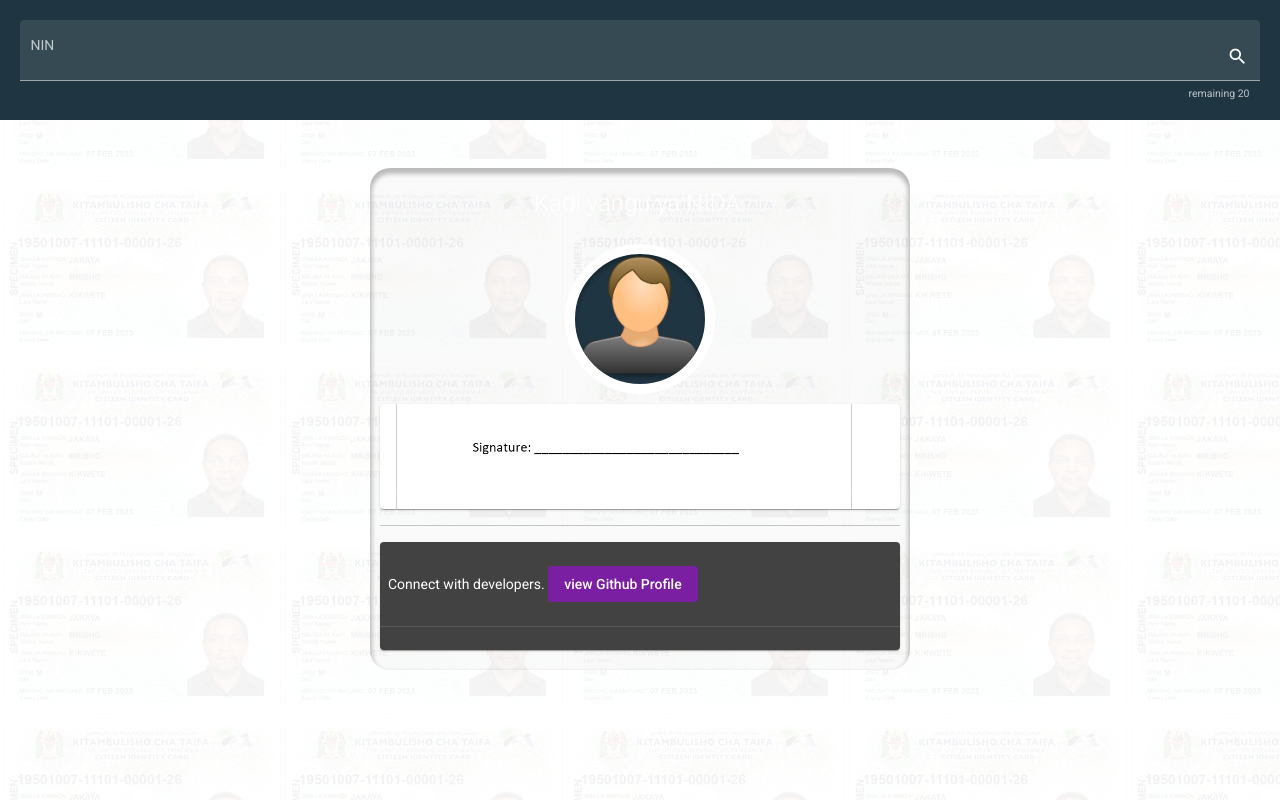
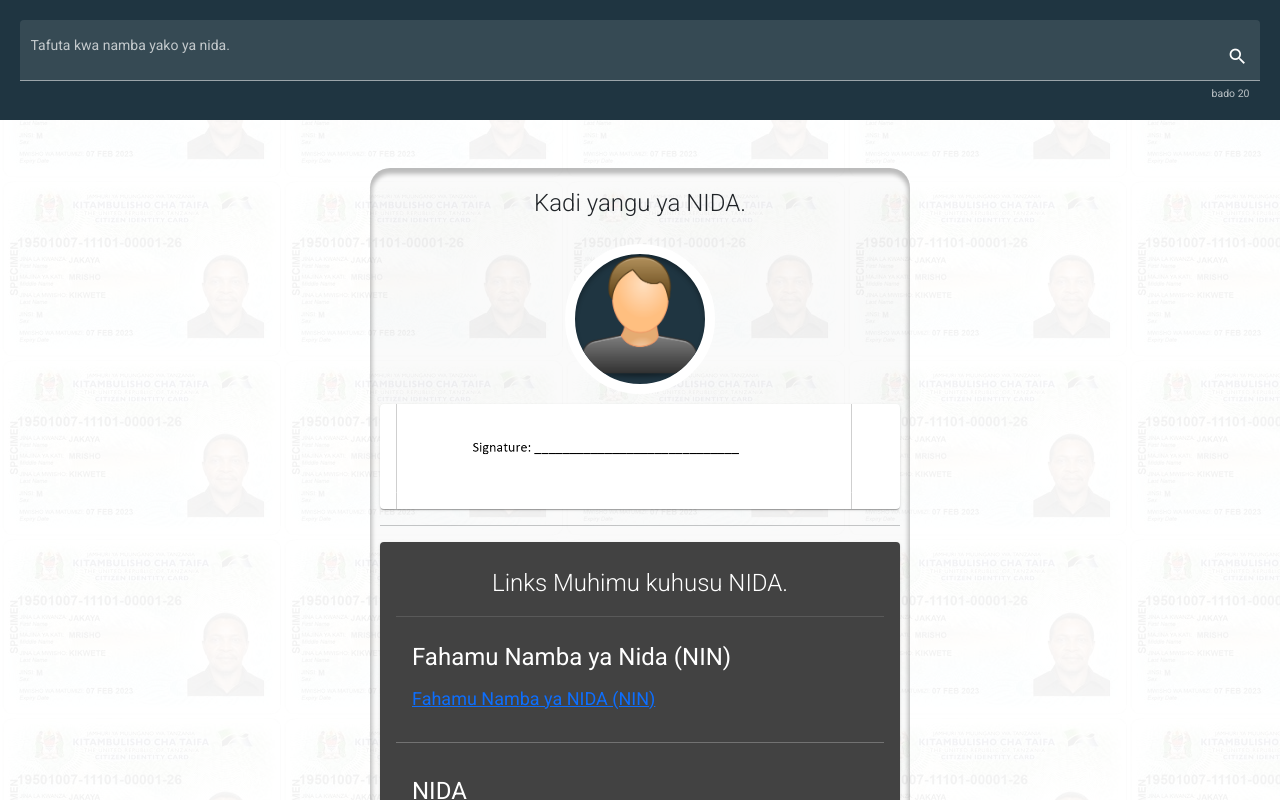
Before and after one commit to jackkweyunga/nin-info, an Angular app: page / in a window 1280 px wide. Built offline with nearby package versions, Linux system fonts and the light colour scheme; what nidjs would draw is missing.

Commit message:
.. added nida links

```diff
--- a/src/app/app.component.html
+++ b/src/app/app.component.html
@@ -6,9 +6,9 @@
 
   <form class="form nin-form" [formGroup]="ninForm" style="position: relative">
     <mat-form-field color="accent" class="w-100 text-white" appearance="fill">
-      <mat-label>NIN</mat-label>
+      <mat-label>Tafuta kwa namba yako ya nida.</mat-label>
       <input #nin autocomplete="off" type="nida" formControlName="nin" maxlength="20" class="input-text" matInput
-        placeholder="xxx-xxx-xxx" />
+        placeholder="XXXXXXXXXXXXXXXXXXXX" />
       <mat-icon class="text-white text-center" matSuffix>
         search
 
@@ -20,15 +20,15 @@
         transform: translate(-50%, -50%);
       "></mat-spinner>
       </mat-icon>
-      <mat-hint align="end">remaining {{20 - nin.value.length}}</mat-hint>
-      <mat-hint *ngIf="pattern_error">numbers only required.</mat-hint>
+      <mat-hint align="end">bado {{20 - nin.value.length}}</mat-hint>
+      <mat-hint *ngIf="pattern_error">Tumia namba tu.</mat-hint>
     </mat-form-field>
   </form>
 
   <div class="container my-5 top-inner">
-    <h1 class="logo-text display-4">Kadi yangu ya NIDA. </h1>
+    <h1 class="logo-text text-dark display-4">Kadi yangu ya NIDA. </h1>
     <div class="top-image">
-      <img [src]="photo" alt="photo">
+      <img [src]="photo" alt="picha">
     </div>
 
     <mat-card class="id-card">
@@ -72,8 +72,62 @@
     </mat-card>
     <hr>
     <mat-card>
+      <mat-card-content>
+        <mat-card-title class="logo-text display-4">Links Muhimu kuhusu NIDA. </mat-card-title>
+        <mat-divider></mat-divider>
+        <mat-list>
+          <div class='p-3'>
+            <h1>Fahamu Namba ya Nida (NIN)</h1>
+            <a class='' style="font-size: 18px;" href="https://services.nida.go.tz/nidportal/get_nin.aspx">Fahamu Namba
+              ya NIDA (NIN)</a>
+          </div>
+          <hr>
+          <div class='p-3'>
+            <h1>NIDA</h1>
+            <a class='' style="font-size: 18px;" href="https://nida.go.tz/swahili/">NIDA - swahili</a>
+          </div>
+          <hr>
+
+          <div class='p-3'>
+            <h1>Welcome to NIDA Online Services</h1>
+            <a class='' style="font-size: 18px;" href="https://services.nida.go.tz/nidportal/">Welcome to NIDA Online Services</a>
+          </div>
+          <hr>
+
+          <div class='p-3'>
+            <h1>National Identification Authority (NIDA) - Tanzania eRegulations</h1>
+            <a class='' style="font-size: 18px;" href="https://tanzania.eregulations.org/objective/380?l=en">NIDA -
+              National Identification Authority</a>
+          </div>
+          <hr>
+
+          <div class='p-3'>
+            <h1>FOMU YA UTAMBULISHO FOMU YA ... - Tanzania eRegulations</h1>
+            <a class='' style="font-size: 18px;"
+              href="https://tanzania.eregulations.org/media/NIDA%20Application%20form%201A%20new.pdf">FOMU YA UTAMBULISHO</a>
+          </div>
+          <hr>
+
+          <div class='p-3'>
+            <h1>CITIZEN APPLICATION FORM NIDA</h1>
+            <a class='' style="font-size: 18px;"
+              href="https://nida.go.tz/swahili/wp-content/uploads/2019/04/CITIZEN-APPLICATION-FORM-NIDA.pdf">NIDA -
+              CITIZEN APPLICATION FORM NIDA</a>
+          </div>
+          <hr>
+
+          <div class='p-3'>
+            <h1>Mambo ya Kuzingatia wakati wa usajili - Mamlaka ya ...</h1>
+            <a class='' style="font-size: 18px;"
+              href="https://nida.go.tz/swahili/index.php/mambo-ya-kuzingatia-wakati-wa-usajili-2/">Mambo ya Kuzingatia
+              wakati wa usajili</a>
+          </div>
+        </mat-list>
+      </mat-card-content>
+      <mat-divider>
+      </mat-divider>
       <mat-card-actions>
-        <span>Connect with developers. </span>
+        <span>Connect with the developer. </span>
         <span styles="flex: 1 auto;"></span>
         <span>
           <a mat-flat-button color="primary" href="https://github.com/jackkweyunga">
```
